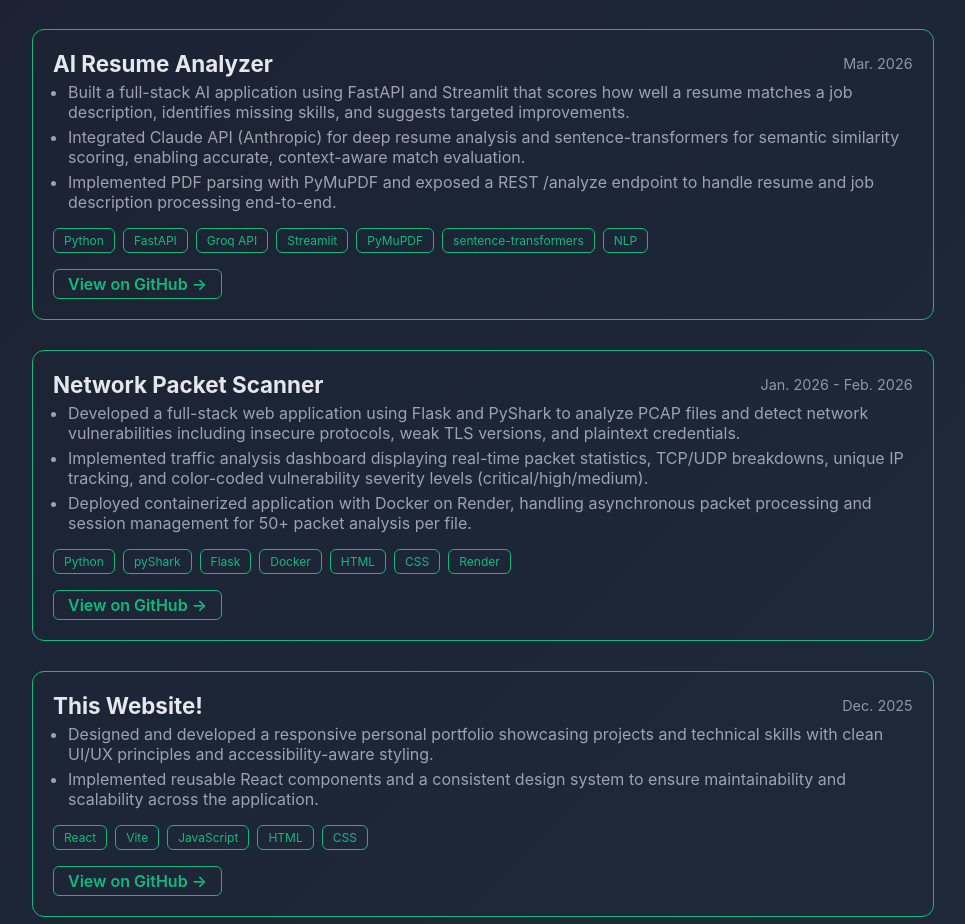
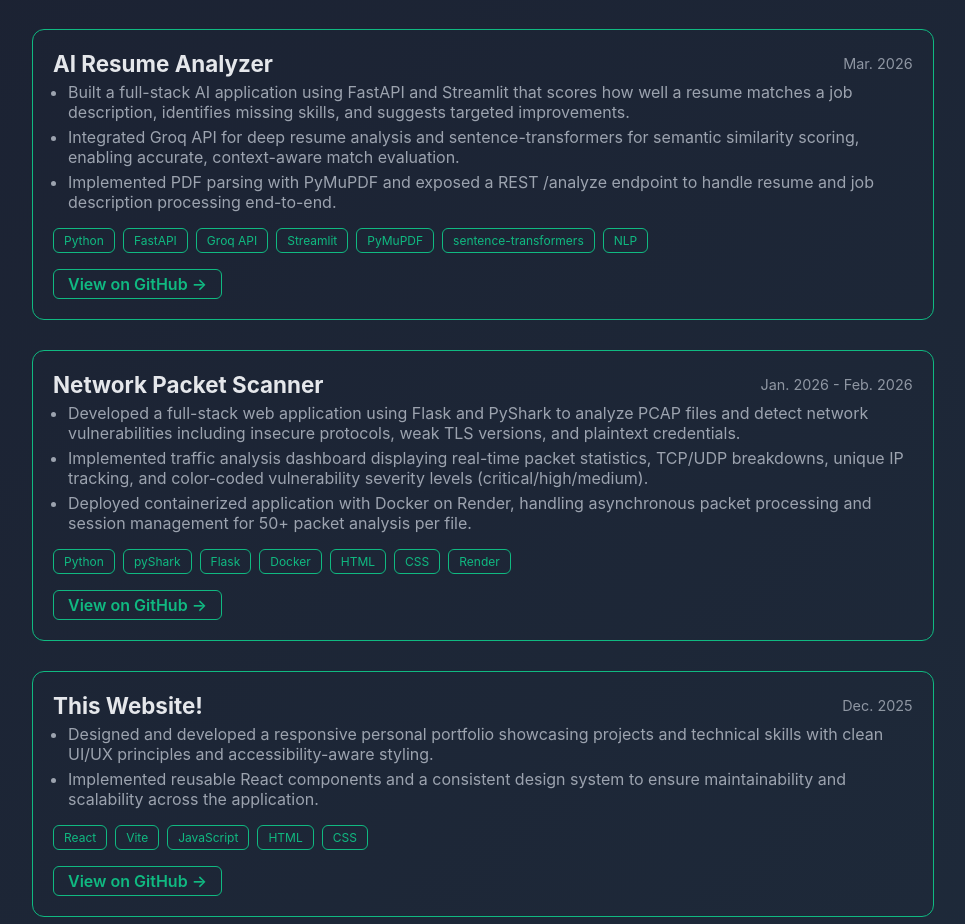
Before and after one commit to JaysonGaa/jayson-portfolio, a React (Vite) app: page / in a window 1280 px wide. Shown: the part 1391-2315 px from the top of the page, without its empty margins (157-1122 px from the left). Built offline with nearby package versions, Linux system fonts and the light colour scheme.

Commit message:
Fixed minor erro

```diff
--- a/src/components/Projects/Projects.jsx
+++ b/src/components/Projects/Projects.jsx
@@ -19,7 +19,7 @@ const Projects = () => {
       description = {
         [
         'Built a full-stack AI application using FastAPI and Streamlit that scores how well a resume matches a job description, identifies missing skills, and suggests targeted improvements.',
-        'Integrated Claude API (Anthropic) for deep resume analysis and sentence-transformers for semantic similarity scoring, enabling accurate, context-aware match evaluation.',
+        'Integrated Groq API for deep resume analysis and sentence-transformers for semantic similarity scoring, enabling accurate, context-aware match evaluation.',
         'Implemented PDF parsing with PyMuPDF and exposed a REST /analyze endpoint to handle resume and job description processing end-to-end.'
         ]
       }
```
